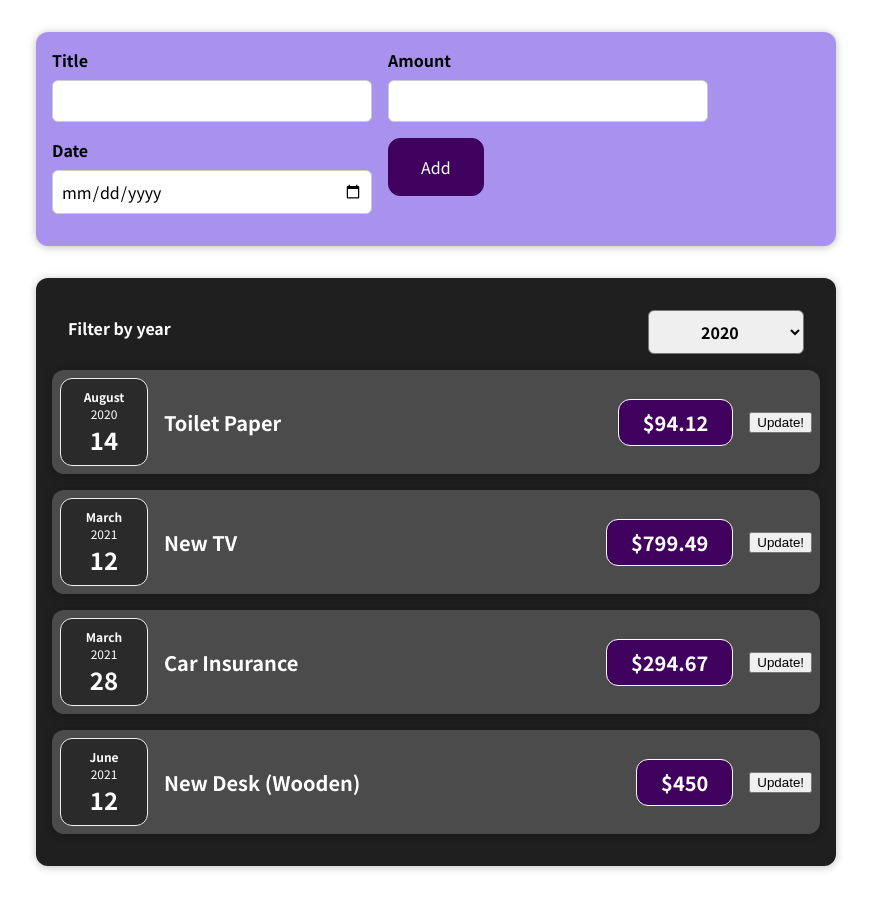
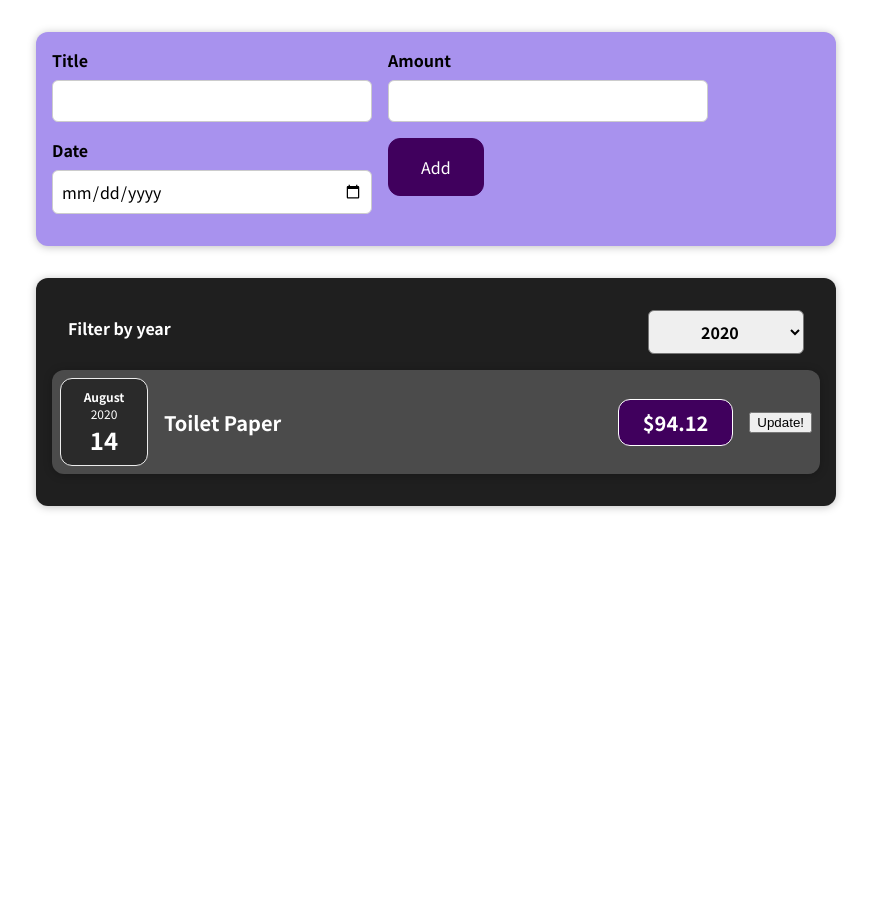
Before and after one commit to SagarPrasad160/React-Starter, a React (Create React App) app: page / in a window 1280 px wide. Shown: the whole page, without its empty margins (204-1075 px from the left). After the commit the page ends 800 px from the top, so only its background shows below. Built offline with nearby package versions, Linux system fonts and the light colour scheme.

Commit message:
add filter functionality

```diff
--- a/src/components/Expenses/ExpenseFilter.js
+++ b/src/components/Expenses/ExpenseFilter.js
@@ -12,6 +12,7 @@ const ExpensesFilter = (props) => {
       <div className="expenses-filter__control">
         <label>Filter by year</label>
         <select value={props.selected} onChange={dropdownChangeHandler}>
+          <option value="2023">2023</option>
           <option value="2022">2022</option>
           <option value="2021">2021</option>
           <option value="2020">2020</option>
--- a/src/components/Expenses/Expenses.js
+++ b/src/components/Expenses/Expenses.js
@@ -13,14 +13,19 @@ function Expenses(props) {
     setFilteredYear(selectedYear);
   };
 
+  const filteredArray = props.items.filter(
+    (expense) => expense.date.getFullYear().toString() === filteredYear
+  );
+
   return (
     <Card className="expenses">
       <ExpensesFilter
         selected={filteredYear}
         onChangeFilter={filterChangeHandler}
       />
-      {props.items.map((expense) => (
+      {filteredArray.map((expense) => (
         <Expense
+          key={expense.id}
           amount={expense.amount}
           title={expense.title}
           date={expense.date}
```
